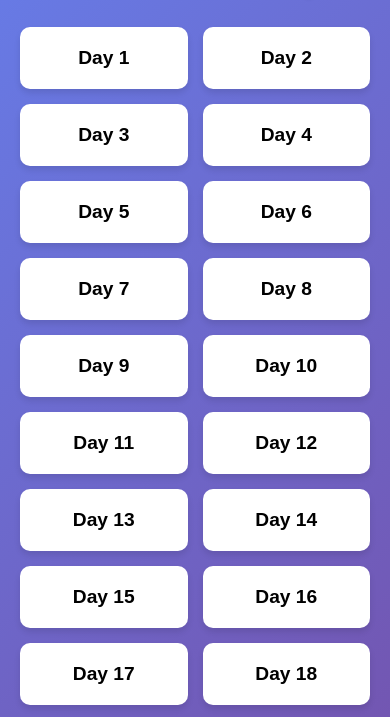
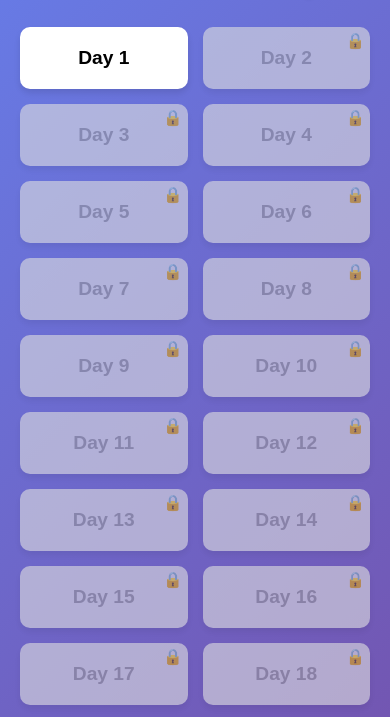
Before and after one commit to royalsfankc/advent2025, a website: page index.html in a window 390 px wide. Shown: the part 121-838 px from the top of the page. Drawn offline with Linux system fonts and the light colour scheme.

Commit message:
Add mobile scroll-to-answer and disabled state for days without solutions

```diff
--- a/index.html
+++ b/index.html
@@ -48,16 +48,39 @@
             cursor: pointer;
             transition: all 0.3s ease;
             box-shadow: 0 4px 6px rgba(0,0,0,0.1);
+            position: relative;
         }
 
-        .day-button:hover {
+        .day-button:hover:not(.disabled) {
             transform: translateY(-2px);
             box-shadow: 0 6px 12px rgba(0,0,0,0.15);
             background: #f0f0f0;
         }
 
-        .day-button:active {
+        .day-button:active:not(.disabled) {
             transform: translateY(0);
+        }
+
+        .day-button.disabled {
+            background: #e0e0e0;
+            color: #999;
+            cursor: not-allowed;
+            opacity: 0.6;
+            position: relative;
+        }
+
+        .day-button.disabled::after {
+            content: '🔒';
+            position: absolute;
+            top: 5px;
+            right: 5px;
+            font-size: 0.8em;
+        }
+
+        .day-button.disabled:hover {
+            transform: none;
+            box-shadow: 0 4px 6px rgba(0,0,0,0.1);
+            background: #e0e0e0;
         }
 
         .answer-container {
@@ -67,6 +90,7 @@
             margin-top: 20px;
             box-shadow: 0 4px 6px rgba(0,0,0,0.1);
             min-height: 200px;
+            scroll-margin-top: 20px;
         }
 
         .answer-container h2 {
--- a/js/main.js
+++ b/js/main.js
@@ -1,6 +1,20 @@
 // Main JavaScript file for Advent of Code 2025
 
 const MAX_DAYS = 25;
+
+/**
+ * Checks if a day has a solution file available
+ * @param {number} day - The day number
+ * @returns {Promise<boolean>} True if solution exists
+ */
+export async function checkDaySolutionExists(day) {
+    try {
+        await import(`../day${day}/solution.js`);
+        return true;
+    } catch {
+        return false;
+    }
+}
 
 /**
  * Formats the solution result into HTML
@@ -54,16 +68,38 @@ export async function loadDaySolution(day) {
 }
 
 /**
+ * Scrolls to the answer container smoothly
+ */
+function scrollToAnswer() {
+    const answerContainer = document.getElementById('answerContainer');
+    if (answerContainer) {
+        answerContainer.scrollIntoView({
+            behavior: 'smooth',
+            block: 'start'
+        });
+    }
+}
+
+/**
  * Generates day buttons and adds them to the DOM
  * @param {HTMLElement} container - The container element to add buttons to
  * @param {Function} onClickHandler - Function to call when a button is clicked
  */
-export function generateDayButtons(container, onClickHandler) {
+export async function generateDayButtons(container, onClickHandler) {
     for (let day = 1; day <= MAX_DAYS; day++) {
         const button = document.createElement('button');
         button.className = 'day-button';
         button.textContent = `Day ${day}`;
-        button.addEventListener('click', () => onClickHandler(day));
+
+        // Check if solution exists
+        const hasSolution = await checkDaySolutionExists(day);
+        if (!hasSolution) {
+            button.classList.add('disabled');
+            button.disabled = true;
+        } else {
+            button.addEventListener('click', () => onClickHandler(day));
+        }
+
         container.appendChild(button);
     }
 }
@@ -82,6 +118,9 @@ async function showAnswer(day) {
     answerTitle.textContent = `Day ${day} Answers`;
     answerContent.innerHTML = '<span class="loading">Loading...</span>';
 
+    // Scroll to answer container (especially useful on mobile)
+    scrollToAnswer();
+
     try {
         const result = await loadDaySolution(day);
         answerContent.innerHTML = formatSolutionResult(result);
```
Also changed, not shown: js/main.test.js (+13 -1 lines).
